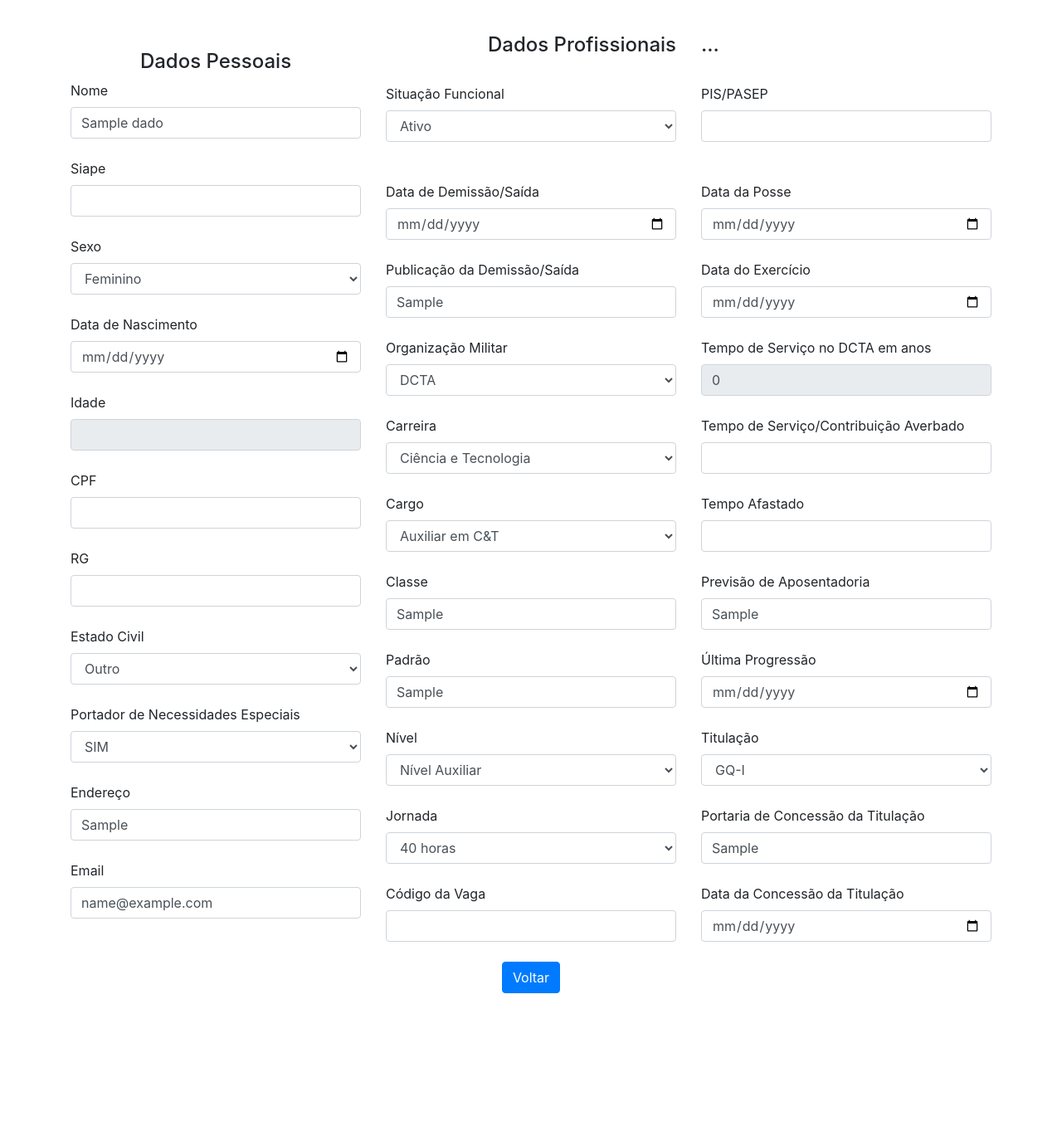
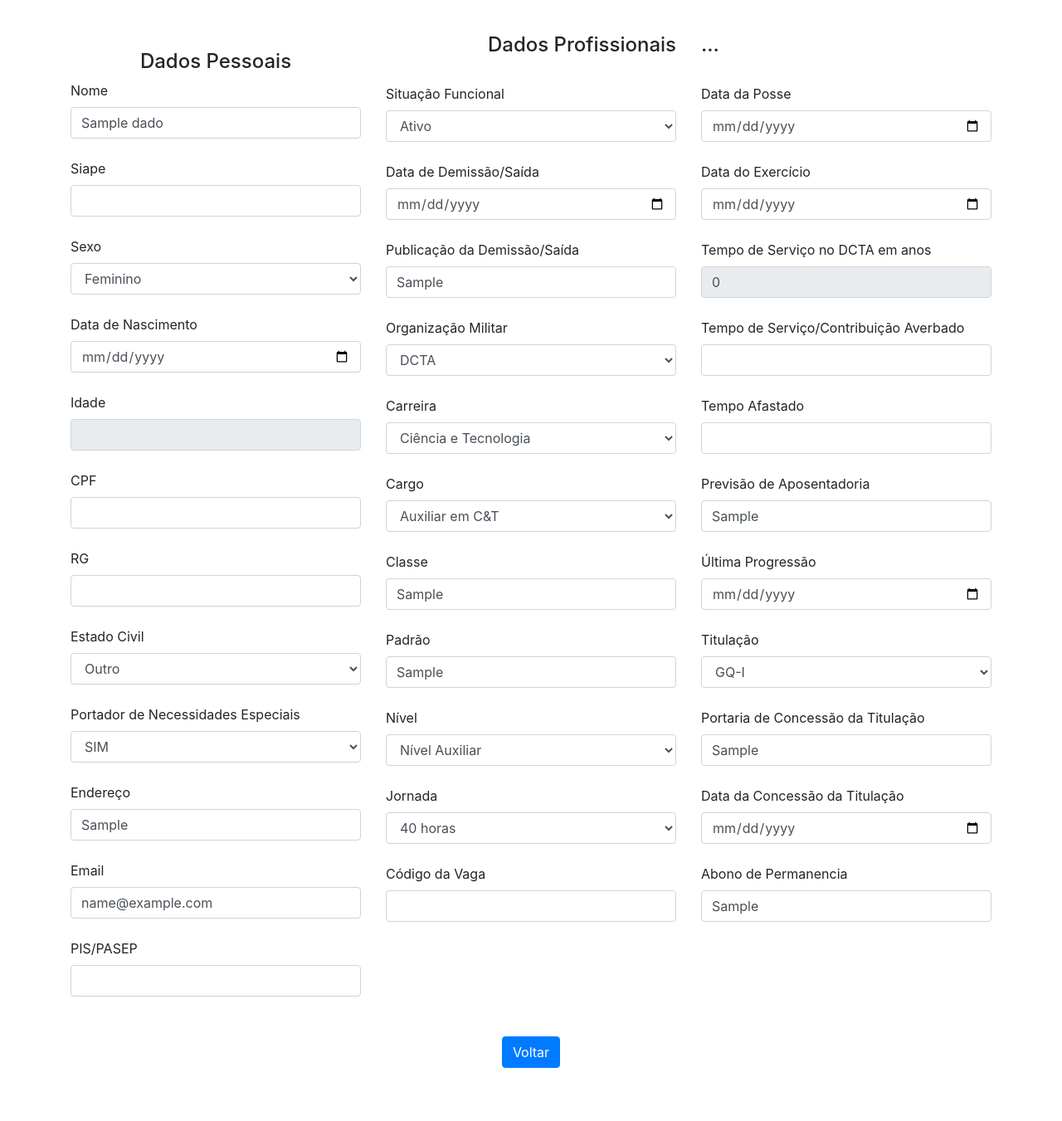
Before and after one commit to aimeemalzac/Cadastro-DCTA, a PHP site: page /visualizar.php?id=1 in a window 1280 px wide. Shown: the top 1351 px of the page at 83% size. Before the commit the page ends 1197 px from the top, so only its background shows below. Run offline with PHP 8.4, Linux system fonts and the light colour scheme; the visitor is signed in with stand-in values (Sample User, id 1); tables that the repository leaves empty or names only in its code hold one stand-in row (values such as "Sample post").

Commit message:
visualizar.php

```diff
--- a/visualizar.php
+++ b/visualizar.php
@@ -88,6 +88,7 @@ $id= $_GET['id'];
 			$titulacao = $array ['titulacao'];
 			$portariatitulacao = $array ['portariatitulacao'];
 			$datatitulacao = $array ['datatitulacao'];
+      $abono = $array['abono'];
 
 
     ?>
@@ -168,6 +169,11 @@ $id= $_GET['id'];
       <label> Email </label>
       <input type="Email" class="form-control" name="email" value="<?php echo $email ?>">
       <br>
+
+      <label> PIS/PASEP </label>
+      <input type="number" class="form-control" name="pispasep" value="<?php echo $pispasep ?>">
+      <br>
+
       <br>
     </div>
 
@@ -183,7 +189,6 @@ $id= $_GET['id'];
     </select>
     <br>
 
-      <br>
       <label> Data de Demissão/Saída </label>
       <input type="date" class="form-control" name="demissdata" value="<?php echo $demissdata ?>">
       <br>
@@ -263,12 +268,6 @@ $id= $_GET['id'];
       <h4>...</h4>
       </div>
       <br>
-
-      <label> PIS/PASEP </label>
-      <input type="number" class="form-control" name="pispasep" value="<?php echo $pispasep ?>">
-      <br>
-
-      <br>
       <label>Data da Posse</label>
       <input type="date" class="form-control" name="dataposse" value="<?php echo $dataposse ?>">
       <br>
@@ -314,6 +313,13 @@ $id= $_GET['id'];
 
       <label> Data da Concessão da Titulação </label>
       <input type="date" class="form-control" name="datatitulacao" value="<?php echo $datatitulacao ?>">
+      <br>
+
+      <label> Abono de Permanencia </label>
+      <input type="text" class="form-control" name="abono" value="<?php echo $abono ?>">
+      <br>
+
+
     </div>
     </div>
 
```
